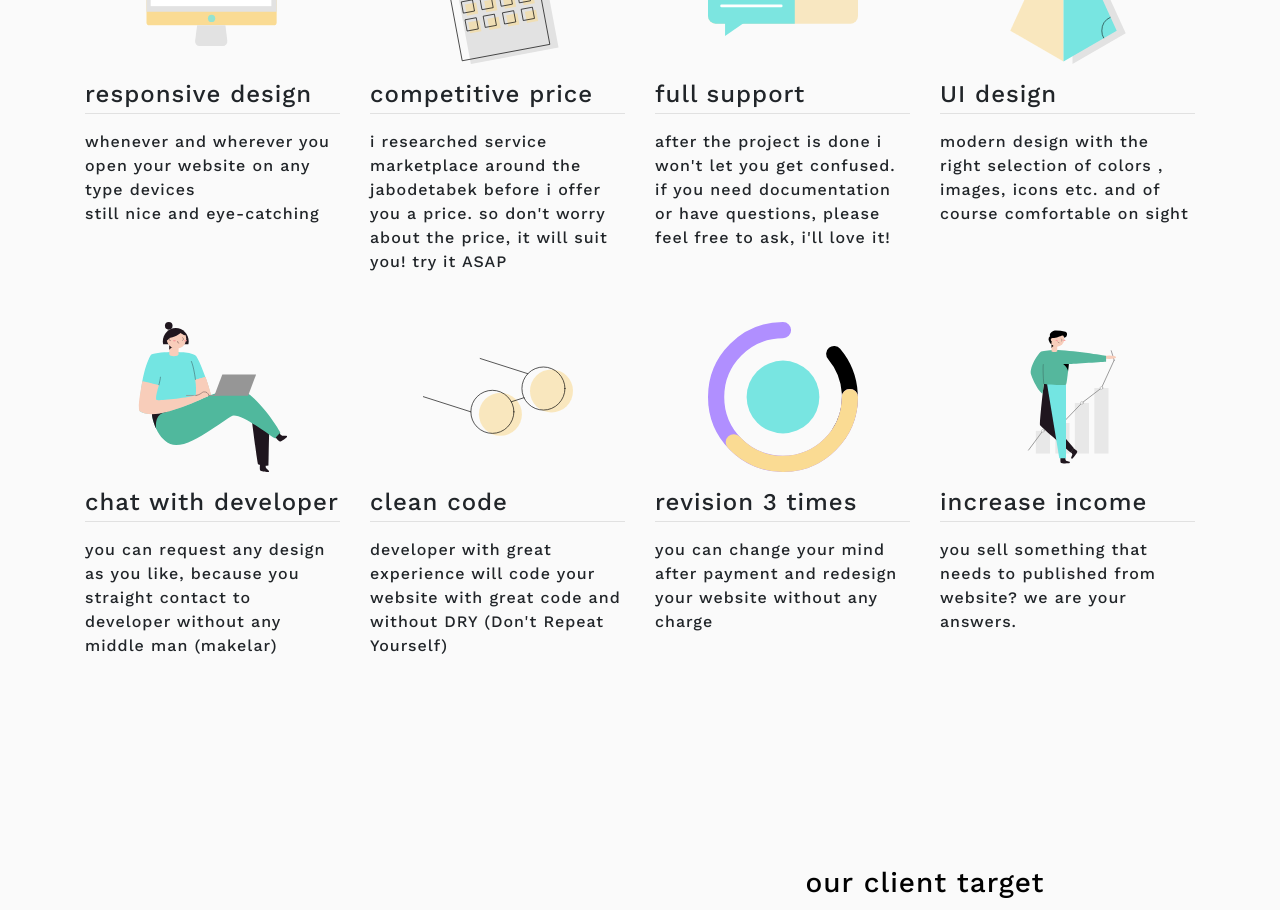
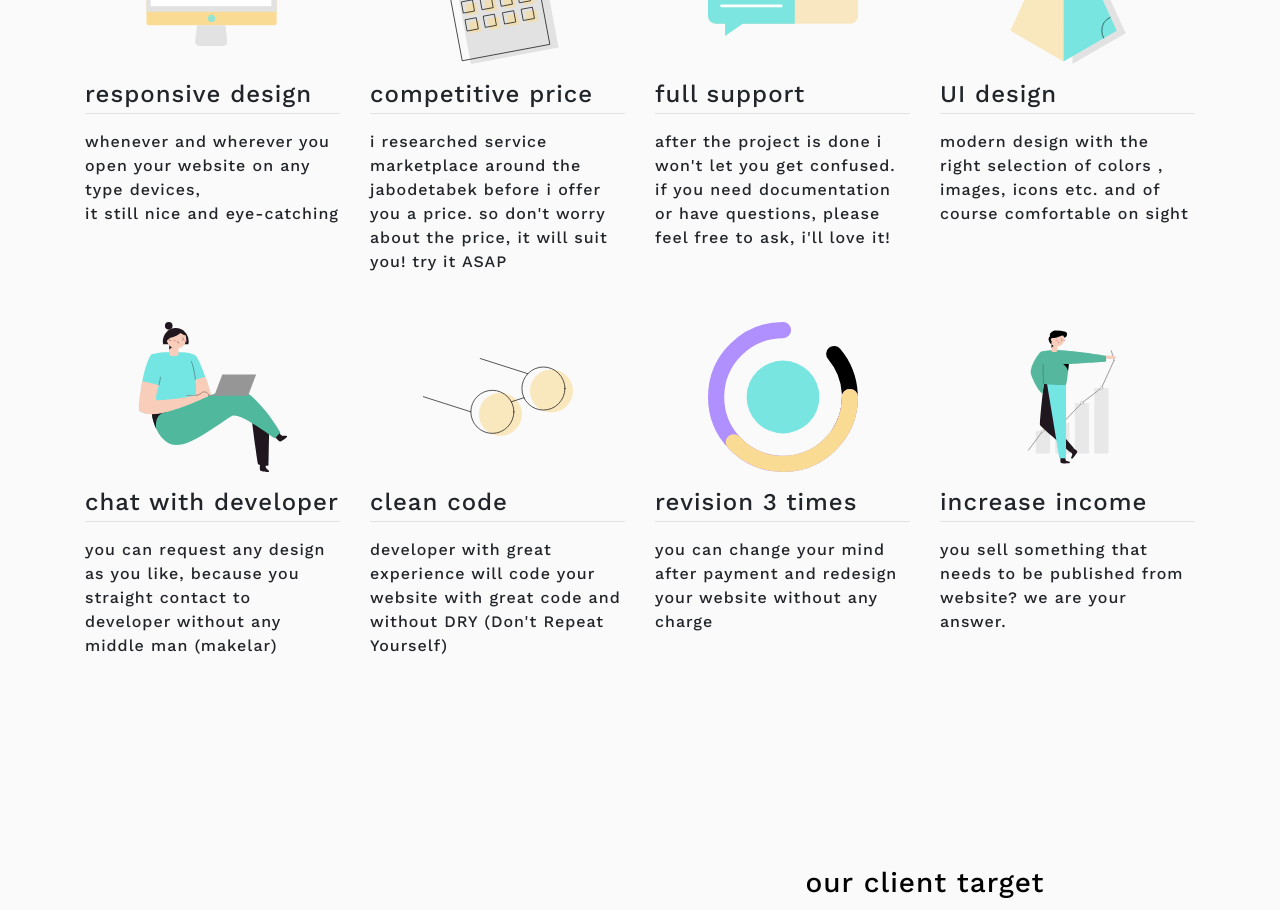
Before and after one commit to vickyfto/freelance-portofolio, a plain HTML site: page index.html in a window 1280 px wide. Shown: the part 1060-1970 px from the top of the page. Drawn offline with nearby package versions, Linux system fonts and the light colour scheme; a web font is replaced by a local one.

Commit message:
revisi english text

```diff
--- a/index.html
+++ b/index.html
@@ -85,8 +85,8 @@
                                 responsive design
                                 <hr style="margin-top: 4px;">
                             </h4>
-                            <div>whenever and wherever you open your website on any type devices
-                            </br>still nice and eye-catching </div>
+                            <div>whenever and wherever you open your website on any type devices,
+                            </br>it still nice and eye-catching </div>
                         </div>
                         <div class="col-md">
                             <img src="./asset/calculator.svg" class="rounded mx-auto d-block mt-5" alt="" width="150px" height="150px;">
@@ -155,7 +155,7 @@
                                 increase income
                                 <hr style="margin-top: 4px;">
                             </h4>
-                            <div>you sell something that needs to published from website? we are your answers.</div>
+                            <div>you sell something that needs to be published from website? we are your answer.</div>
                         </div>
                     </div>
 
```
